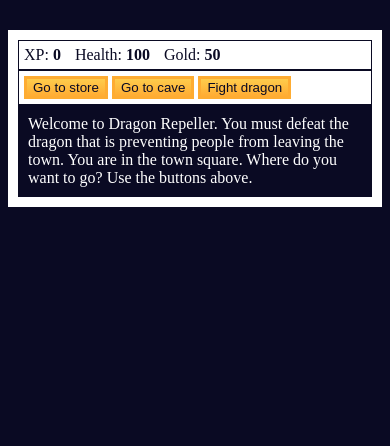
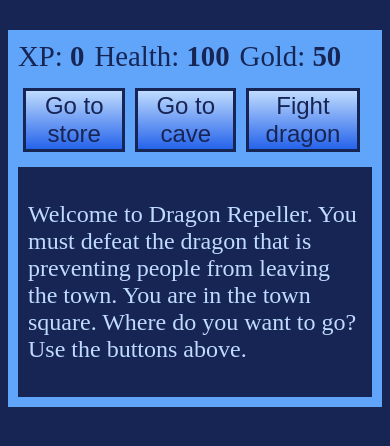
Before and after one commit to imnotdruish/freeCodeCampJSProjects, a plain HTML site: page Section1/Project1/index.html in a window 390 px wide. Drawn offline with Linux system fonts and the light colour scheme.

Commit message:
Updated RPG Game Colors and CSS
Updated the RPG Game Colors and CSS to react better to screen resolution and increase font to make it easier to read on mobile.

```diff
--- a/Section1/Project1/index.html
+++ b/Section1/Project1/index.html
@@ -22,7 +22,7 @@
         <span class="stat">Health: <strong><span id="monsterHealth"></span></strong></span>
       </div>
       <div id="text">
-        Welcome to Dragon Repeller. You must defeat the dragon that is preventing people from leaving the town. You are in the town square. Where do you want to go? Use the buttons above.
+        <p>Welcome to Dragon Repeller. You must defeat the dragon that is preventing people from leaving the town. You are in the town square. Where do you want to go? Use the buttons above.</p>
       </div>
     </div>
     <script src="./script.js"></script>
--- a/Section1/Project1/styles.css
+++ b/Section1/Project1/styles.css
@@ -1,45 +1,70 @@
+:root {
+  --bg-color: #172554;
+  --primary-color: #bfdbfe;
+  --secondary-color: #60a5fa;
+  --button-color: #2563eb;
+  --monster-color: #b91c1c;
+  --text-size: 24px;
+}
+
+html {
+  font-size: var(--text-size);
+}
+
+
 body {
-  background-color: #0a0a23;
+  background-color: var(--bg-color);
 }
 
 #text {
-  background-color: #0a0a23;
-  color: #ffffff;
+  display: flex;
+  flex-direction: column;
+  background-color: var(--bg-color);
+  color: var(--primary-color);
   padding: 10px;
+  margin: 0 auto;
 }
 
 #game {
-  max-width: 500px;
-  max-height: 400px;
-  background-color: #ffffff;
-  color: #ffffff;
-  margin: 30px auto 0px;
+  display: flex;
+  flex-direction: column;
+  max-width: 600px;
+  min-width: 350px;
+  background-color: var(--secondary-color);
+  color: var(--primary-color);
+  margin: 30px auto;
   padding: 10px;
+  gap: 10px;
 }
 
 #controls,
 #stats {
-  border: 1px solid #0a0a23;
-  padding: 5px;
-  color: #0a0a23;
+  display: flex;
+  width: 98%;
+  max-width: 580px;
+  color: var(--bg-color);
 }
 
 #monsterStats {
   display: none;
-  border: 1px solid #0a0a23;
+  border: 1px solid var(--bg-color);
   padding: 5px;
   color: #ffffff;
-  background-color: #c70d0d;
+  background-color: var(--monster-color);
 }
 
 .stat {
+  font-size: 1.2rem;
   padding-right: 10px;
 }
 
 button {
+  display: inherit;
   cursor: pointer;
-  color: #0a0a23;
-  background-color: #feac32;
-  background-image: linear-gradient(#fecc4c, #ffac33);
-  border: 3px solid #feac32;
+  font-size: 1rem;
+  color: var(--bg-color);
+  margin: 5px;
+  background-color: var(--bg-color);
+  background-image: linear-gradient(var(--primary-color), var(--button-color));
+  border: 3px solid var(--bg-color);
 }
```
